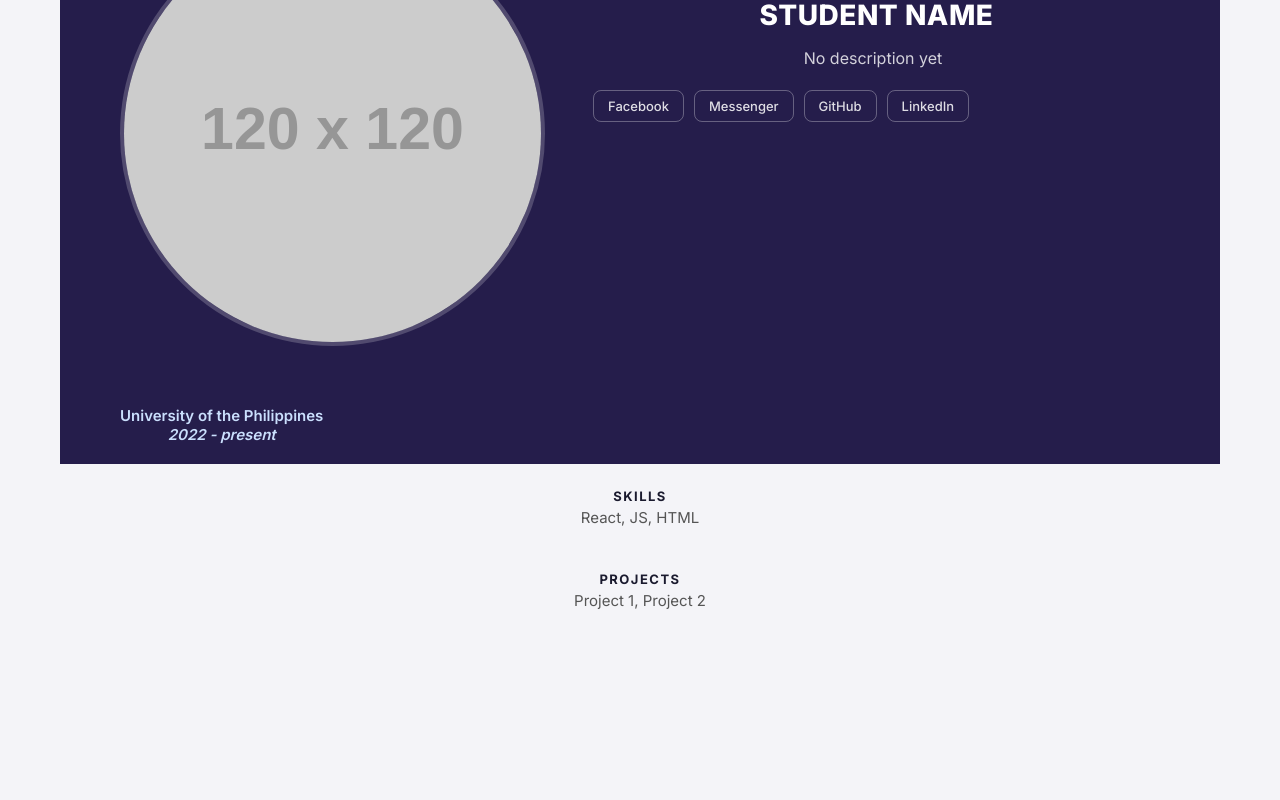
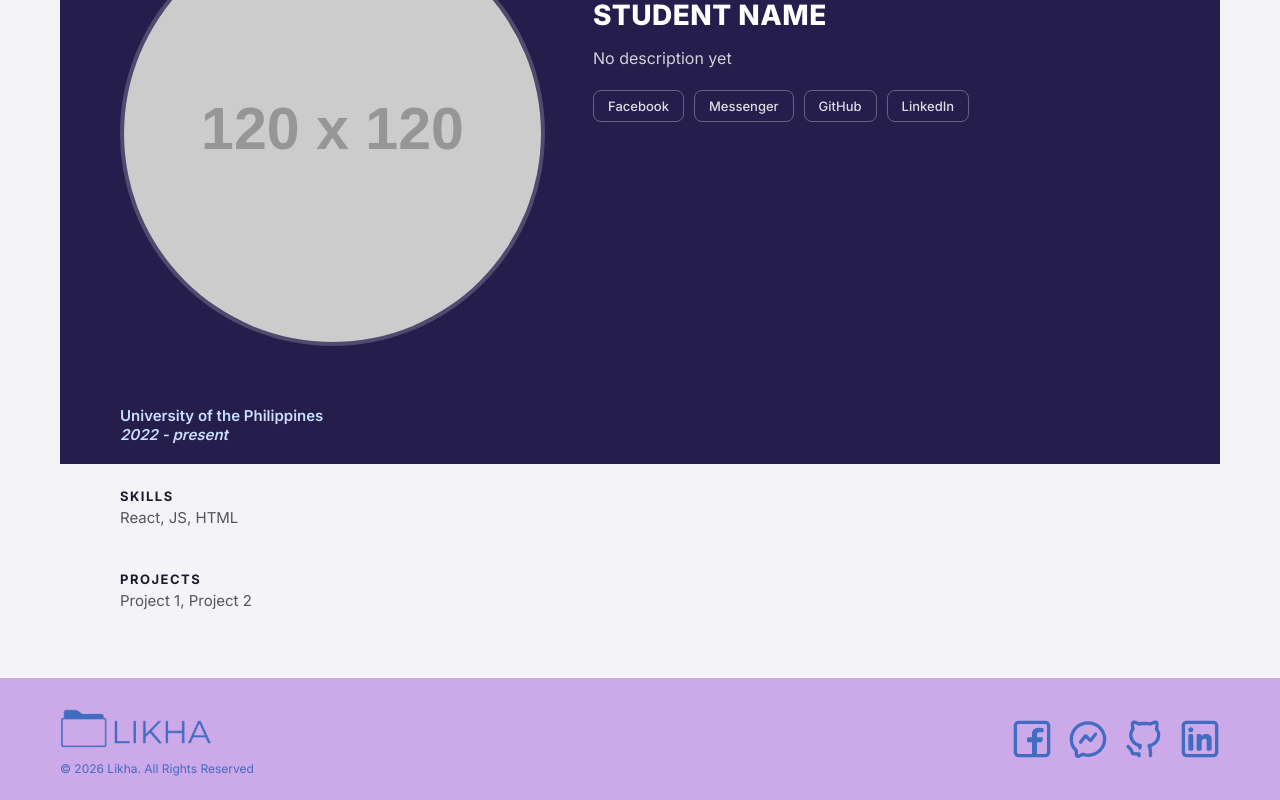
Before and after one commit to cdvincoy/cmsc126-ProjectDyV-FinalProject, a React (Create React App) app in the folder client/: page /dashboard in a window 1280 px wide. Shown: the part 304-1104 px from the top of the page. Before the commit the page ends 982 px from the top, so only its background shows below. Built offline with nearby package versions, Linux system fonts and the light colour scheme.

Commit message:
frontend: minor fixes

```diff
--- a/client/src/App.js
+++ b/client/src/App.js
@@ -6,25 +6,14 @@ import DashboardPage from "./pages/DashboardPage";
 
 function App() {
   return (
-    <div className="App">
     <BrowserRouter>
       <Routes>
         <Route path="/" element={<AuthPage />} />
-          {/* <Route path="/authpage" element={<AuthPage />} /> */}
+        <Route path="/authpage" element={<AuthPage />} />
         <Route path="/dashboard" element={<DashboardPage />} />
       </Routes>
     </BrowserRouter>
-    </div>
   );
-  // return (
-  //   <BrowserRouter>
-  //     <Routes>
-  //       <Route path="/" element={<DashboardPage />} />
-  //       <Route path="/authpage" element={<AuthPage />} />
-  //       <Route path="/dashboard" element={<DashboardPage />} />
-  //     </Routes>
-  //   </BrowserRouter>
-  // );
 }
 
 export default App;
--- a/client/src/components/RegisterForm.js
+++ b/client/src/components/RegisterForm.js
@@ -1,21 +1,36 @@
 import { useState } from "react";
 import { useNavigate } from "react-router-dom";
+
 
 function RegisterForm() {
     const [formData, setFormData] = useState({
         name: "",
         email: "",
         password: "",
+        confirmPassword: "",
     });
 
+
     const navigate = useNavigate();
+
 
     const handleChange = (e) => {
         setFormData({ ...formData, [e.target.name]: e.target.value });
     };
 
+
     const handleSubmit = async (e) => {
         e.preventDefault();
+
+
+        if (formData.password !== formData.confirmPassword) {
+            alert("Passwords do not match!");
+            return;
+        }
+
+
+        const { confirmPassword, ...payload } = formData;
+
 
         try {
             const response = await fetch("http://localhost:5000/users", {
@@ -23,8 +38,9 @@ function RegisterForm() {
                 headers: {
                     "Content-Type": "application/json",
                 },
-                body: JSON.stringify(formData),
+                body: JSON.stringify(payload),
             });
+
 
 
         const data = await response.json();
@@ -35,12 +51,14 @@ function RegisterForm() {
             name: "",
             email: "",
             password: "",
+            confirmPassword: "",
         });
         navigate("/");
         } catch (err) {
             console.error(err);
         }
     };
+
 
     return (
         <div className="form-container">
@@ -68,10 +86,19 @@ function RegisterForm() {
                     value={formData.password}
                     onChange={handleChange}
                 />
+
+                <input
+                    type="password"
+                    name="confirmPassword"
+                    placeholder="confirm password"
+                    value={formData.confirmPassword}
+                    onChange={handleChange}
+                />
                 <button type="submit">Sign Up</button>
             </form>
         </div>
     );
 }
 
+
 export default RegisterForm;
--- a/client/src/pages/Dashboard.css
+++ b/client/src/pages/Dashboard.css
@@ -297,3 +297,39 @@ main > section button {
 main > section button:hover {
   background: #3a2d6b;
 }
+
+/* ── Footer ── */
+.auth-footer {
+    background-color: #cca9e8;
+    padding: 24px 60px;
+    display: flex;
+    align-items: center;
+    justify-content: space-between;
+}
+
+.footer-left {
+    display: flex;
+    flex-direction: column;
+}
+
+.footer-logo img {
+    width: 160px;
+    height: auto;
+    margin-left: -4px;
+}
+
+.footer-copy {
+    font-size: 12px;
+    color: #426bc2;
+    margin-top: 4px;
+}
+
+.footer-icons {
+    display: flex;
+    gap: 16px;
+}
+
+.footer-icons img {
+    width: 40px;
+    height: 40px;
+}
--- a/client/src/pages/DashboardPage.js
+++ b/client/src/pages/DashboardPage.js
@@ -1,6 +1,12 @@
 import React, { useState } from "react";
 import "./Dashboard.css";
-import logoImg from "../assets/logo.png";
+import iconImg from "../assets/logo.png";
+import logoImg from "../assets/LIKHA.png";
+import facebookIcon from "../assets/facebook.svg";
+import messengerIcon from "../assets/messenger.svg";
+import githubIcon from "../assets/github.svg";
+import linkedinIcon from "../assets/linkedin.svg";
+// import { IoMdSettings } from "react-icons/io";
 
 function DashboardPage() {
   const [page, setPage] = useState("profile");
@@ -15,7 +21,7 @@ function DashboardPage() {
 
         <div className="top-row">
           <div className="logo">
-            <img src={logoImg} alt="Logo" />
+            <img src={iconImg} alt="Icon" />
           </div>
 
           <input
@@ -156,6 +162,20 @@ function DashboardPage() {
           </section>
         )}
 
+        <footer className="auth-footer">
+            <div className="footer-left">
+                <div className="footer-logo">
+                    <img src={logoImg} alt="Likha" />
+                </div>
+                <div className="footer-copy">© 2026 Likha. All Rights Reserved</div>
+            </div>
+            <div className="footer-icons">
+                <img src={facebookIcon} alt="Facebook" />
+                <img src={messengerIcon} alt="Messenger" />
+                <img src={githubIcon} alt="GitHub" />
+                <img src={linkedinIcon} alt="LinkedIn" />
+            </div>
+          </footer>
       </main>
 
     </div>
```
Also changed, not shown: 1 other file (tests, documents, lock files or other folders). Lines whose indentation alone changed are shown as unchanged.
